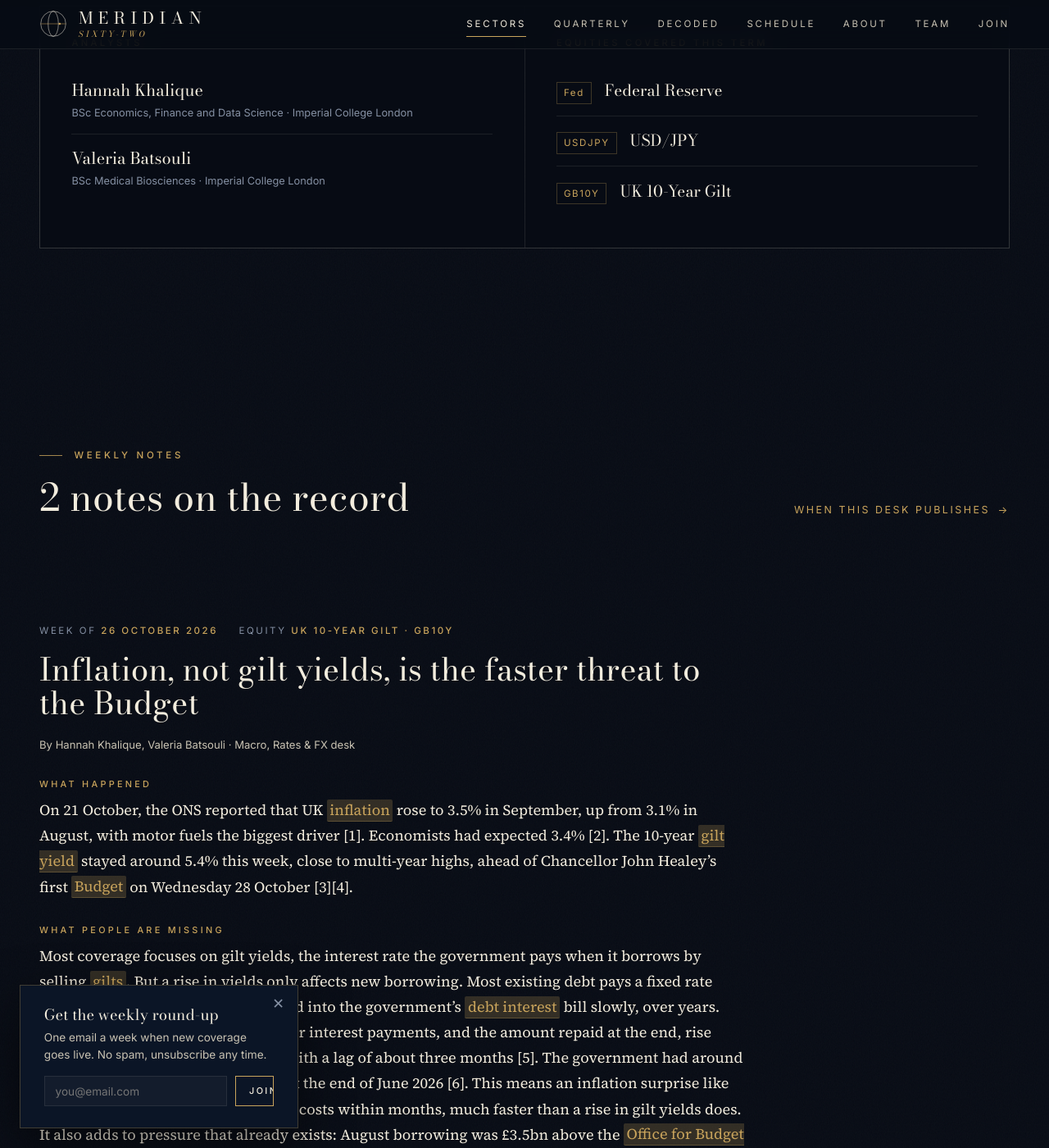
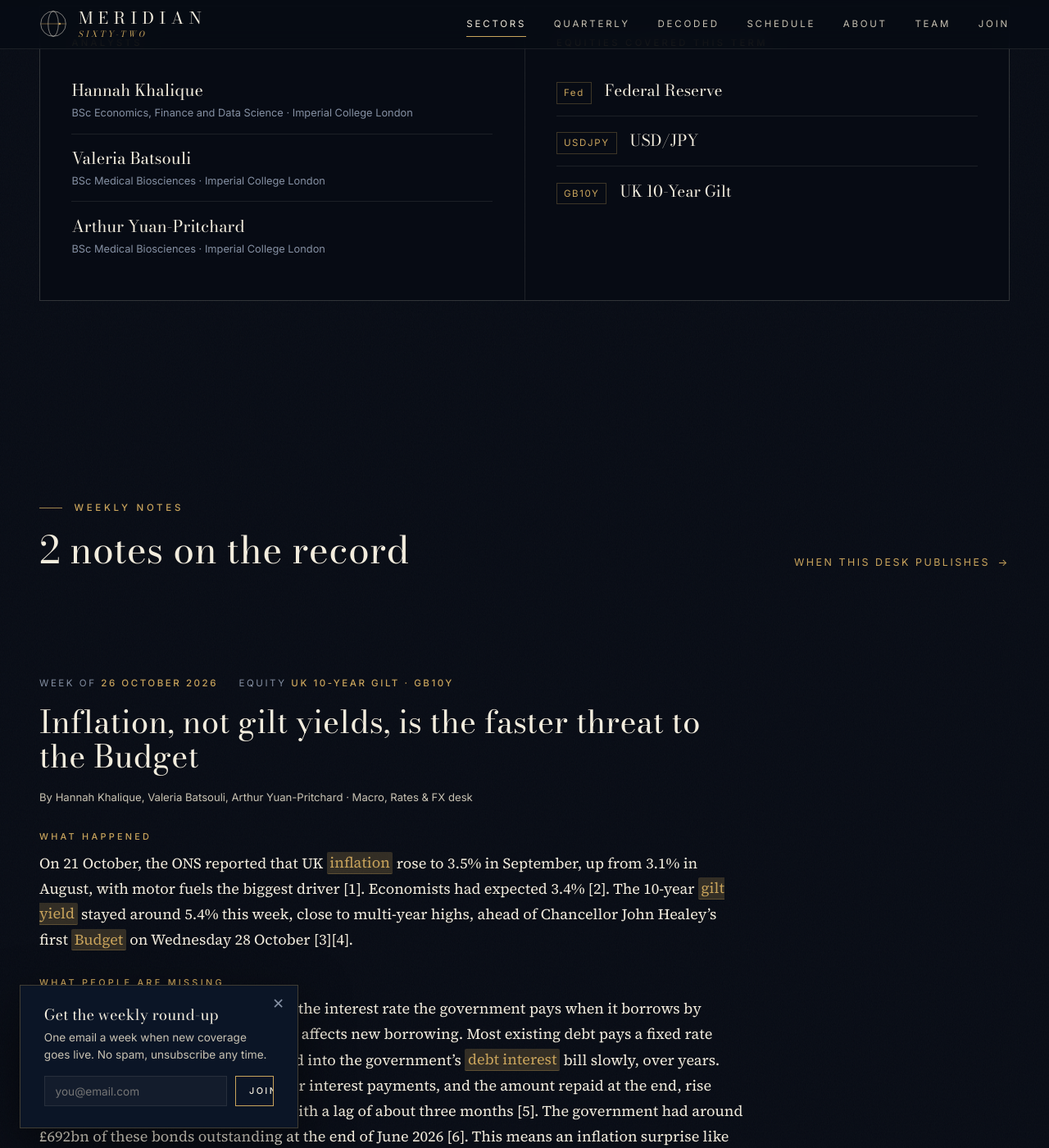
Before and after one commit to meridian62contact-lang/meridian62contact-lang.github.io, a Jekyll site: the page built from _sectors/10-macro-rates-fx.md, in a window 1280 px wide and 1400 px high, scrolled down 686 px. Shown: the whole window at 82% size. Built offline with Jekyll 4.4.1, drawn with Linux system fonts in a browser that asks for light colours; some of the changed text lies outside the part shown.

Commit message:
Update 10-macro-rates-fx.md

```diff
--- a/_sectors/10-macro-rates-fx.md
+++ b/_sectors/10-macro-rates-fx.md
@@ -14,6 +14,9 @@ analysts:
     degree: "BSc Economics, Finance and Data Science"
     university: "Imperial College London"
   - name: "Valeria Batsouli"
+    degree: "BSc Medical Biosciences"
+    university: "Imperial College London"
+  - name: "Arthur Yuan-Pritchard"
     degree: "BSc Medical Biosciences"
     university: "Imperial College London"
 
```
